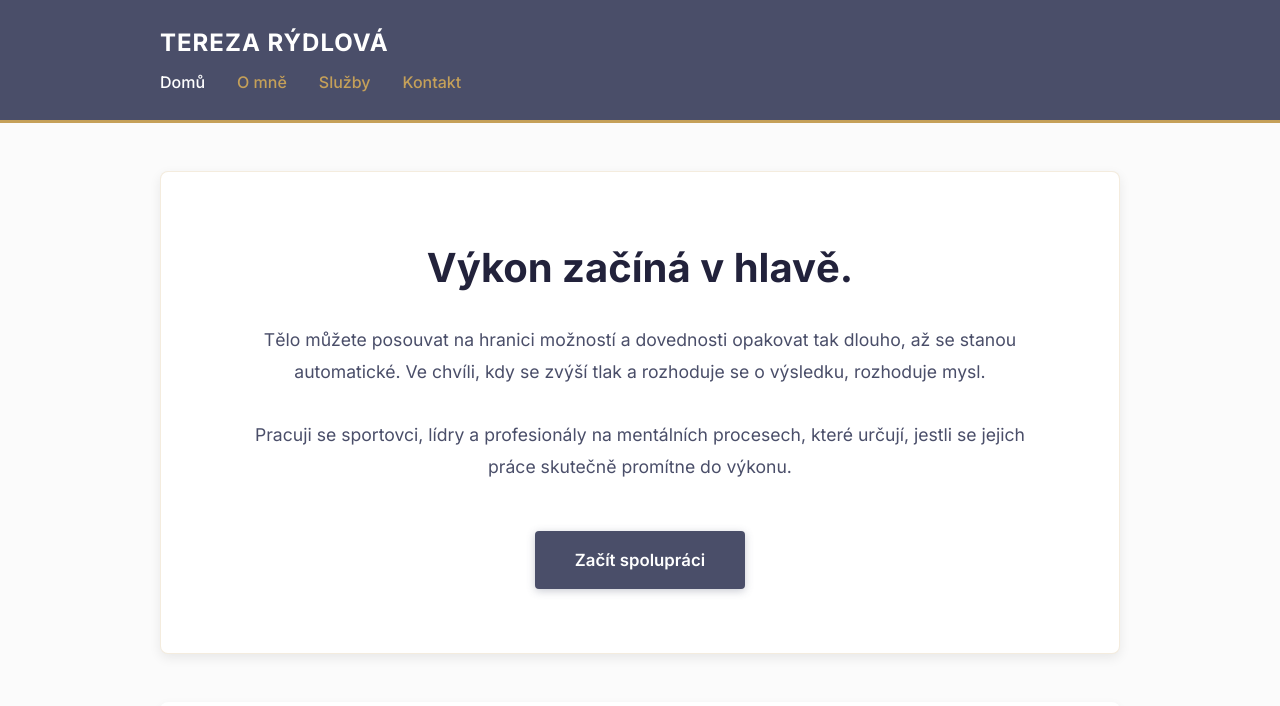
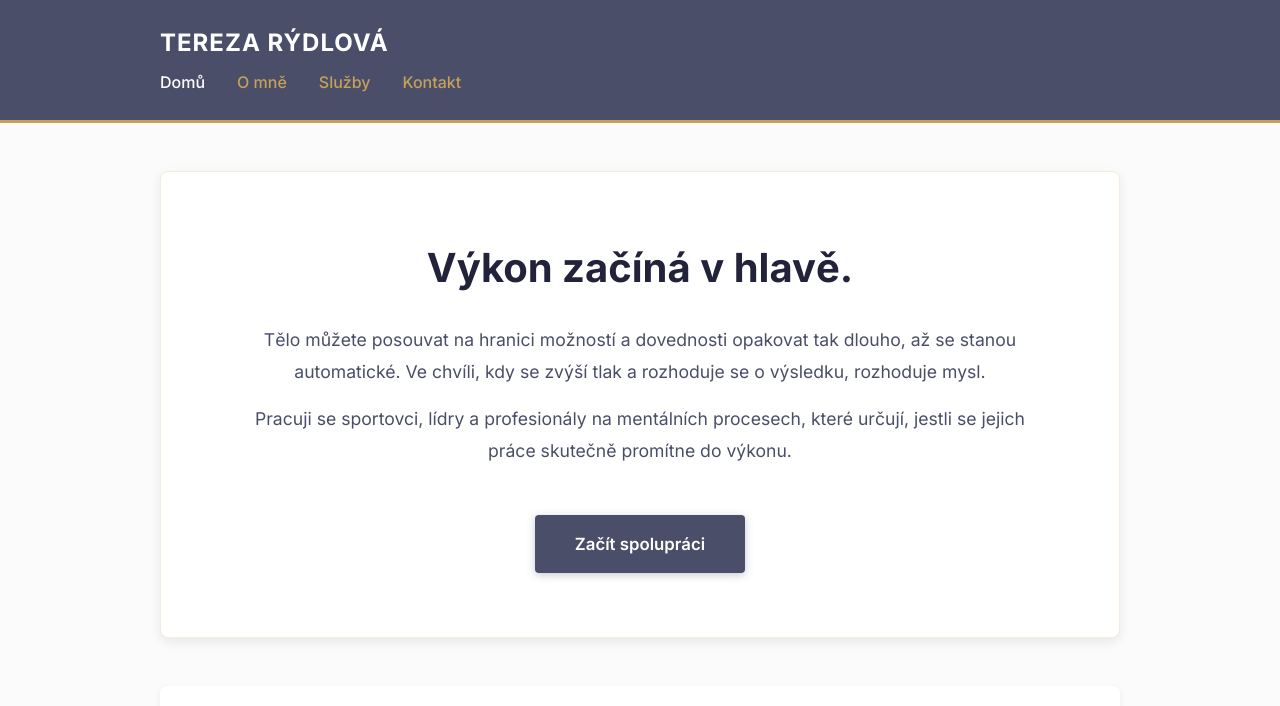
Before and after one commit to westleyovercash/tereza-rydlova, a Jekyll site: the page built from index.md, in a window 1280 px wide. Shown: the top 706 px of the page. Built offline with Jekyll 4.4.1, drawn with Linux system fonts in a browser that asks for light colours; grey boxes are pictures that could not be loaded.

Commit message:
Update style.css

```diff
--- a/assets/css/style.css
+++ b/assets/css/style.css
@@ -87,8 +87,12 @@ main {
     font-size: 1.1rem;
     color: #4A4E69;
     max-width: 800px;
-    margin: 0 auto 2rem;
+    margin: 0 auto 1rem;
     line-height: 1.8;
+}
+
+.hero-text:last-of-type {
+    margin-bottom: 2rem;
 }
 
 /* === CONTENT SECTIONS === */
@@ -110,7 +114,7 @@ main {
 .content-section h2 {
     font-size: 1.8rem;
     color: #4A4E69;
-    margin: 2rem 0 1.5rem;
+    margin: 0 0 1.5rem 0;
     font-weight: 600;
 }
 
@@ -129,6 +133,26 @@ main {
 .content-section li {
     margin-bottom: 0.5rem;
     line-height: 1.7;
+}
+
+/* === ABOUT WITH PHOTO === */
+.about-with-photo .about-content {
+    display: grid;
+    grid-template-columns: 2fr 1fr;
+    gap: 3rem;
+    align-items: center;
+}
+
+.about-image {
+    text-align: center;
+}
+
+.about-image img {
+    width: 100%;
+    max-width: 280px;
+    border-radius: 50%;
+    box-shadow: 0 8px 24px rgba(0,0,0,0.15);
+    border: 4px solid #C5A059;
 }
 
 /* === CLOSING SECTION === */
@@ -207,7 +231,7 @@ main {
     right: 10px;
     font-size: 7rem;
     font-weight: 900;
-    color: rgba(197, 160, 89, 0.28);
+    color: rgba(197, 160, 89, 0.38);
     line-height: 1;
     z-index: 0;
     user-select: none;
@@ -226,7 +250,7 @@ main {
 .step p {
     color: #4A4E69;
     line-height: 1.7;
-    font-size: 0.95rem;
+    font-size: 1rem;
     position: relative;
     z-index: 1;
 }
@@ -370,4 +394,17 @@ footer p {
     .testimonial {
         padding: 2rem;
     }
+
+    .about-with-photo .about-content {
+        grid-template-columns: 1fr;
+        gap: 2rem;
+    }
+
+    .about-image {
+        order: -1;
+    }
+
+    .about-image img {
+        max-width: 200px;
+    }
 }
```
